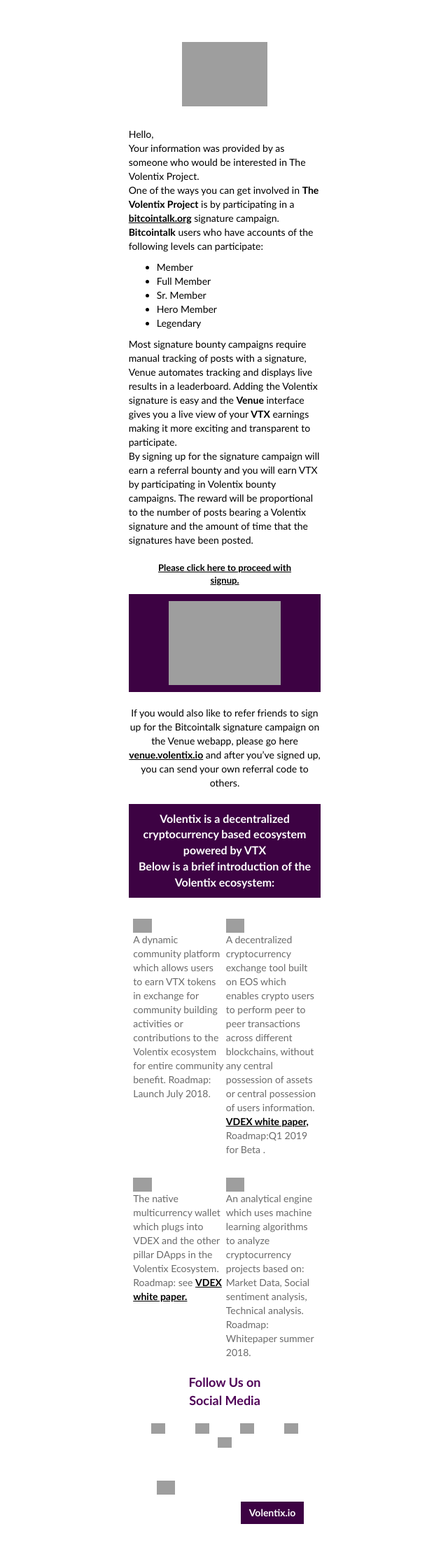
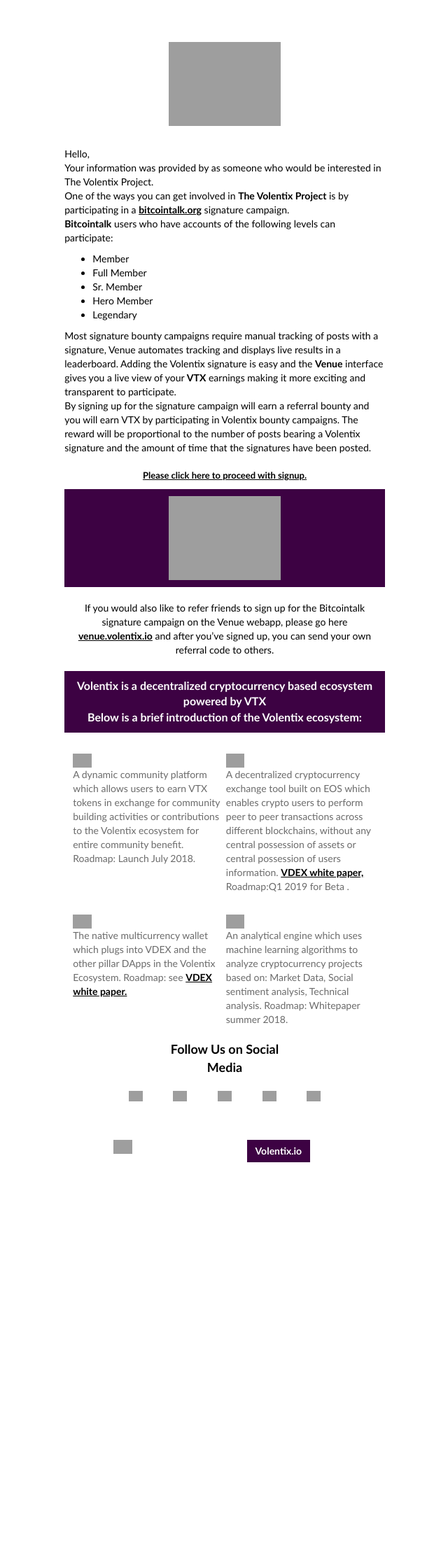
Before and after one commit to volentixlabsinc/venue-server, a Django app: template venue/templates/venue/email_referral.html in a window 1280 px wide. Shown: the whole page at 70% size, without its empty margins (319-959 px from the left). After the commit the page ends 1661 px from the top, so only its background shows below. Run offline with Django 3.2, Linux system fonts and the light colour scheme; the template is opened without the code that fills it, so the values that code supplies are empty; parts of the project's set-up code (start-up, migrations or seed data) failed here and were passed over; some libraries are stand-ins or nearby versions; grey boxes are pictures that could not be loaded.

Commit message:
Formatting fixes

```diff
--- a/venue/templates/venue/email_referral.html
+++ b/venue/templates/venue/email_referral.html
@@ -57,7 +57,7 @@
             text-decoration: underline
         }
         .logo {
-            width: 20%;
+            width: 40%;
             margin: auto;
         }
         .logo img {
@@ -67,7 +67,7 @@
 
         .content {
             padding-top: 3rem;
-            width: 45%;
+            width: 75%;
             margin: auto;
         }
 
@@ -88,7 +88,6 @@
         .content p.bold {
             font-size: 1.3rem;
             font-weight: 700;
-            color: #4f0357
         }
 
         .small-logo img {
@@ -145,7 +144,7 @@
 
         .content .footer img {
             height: 2rem;
-            margin-left: 4rem;
+            margin-left: 7rem;
         }
 
         .content .custom-btn {
```
